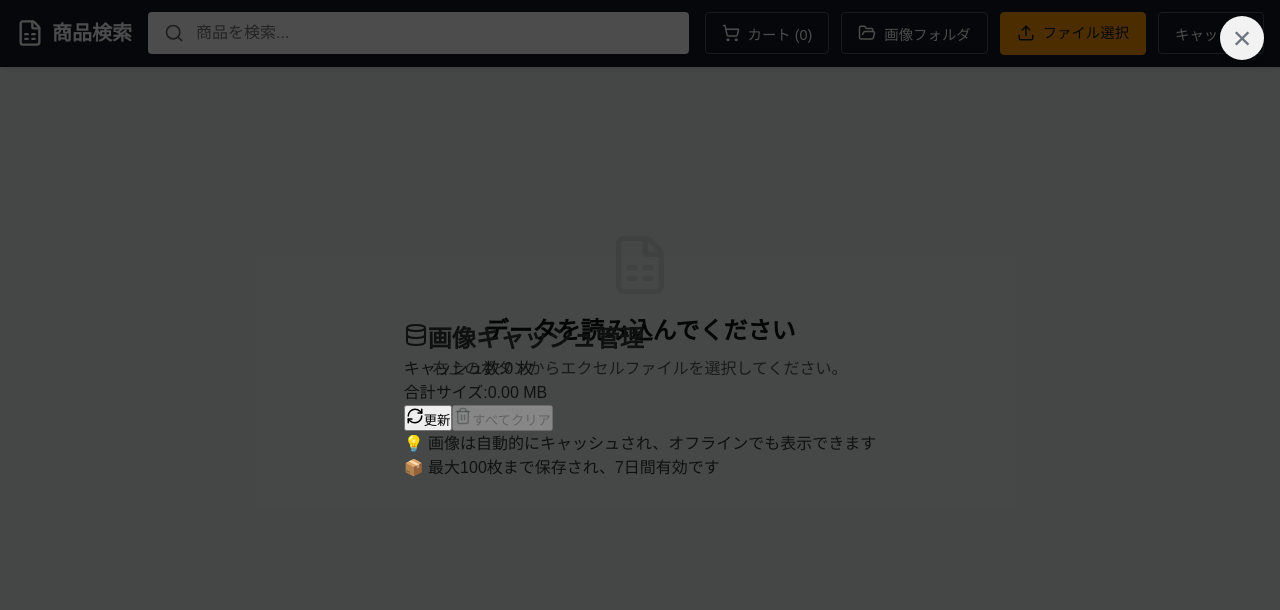
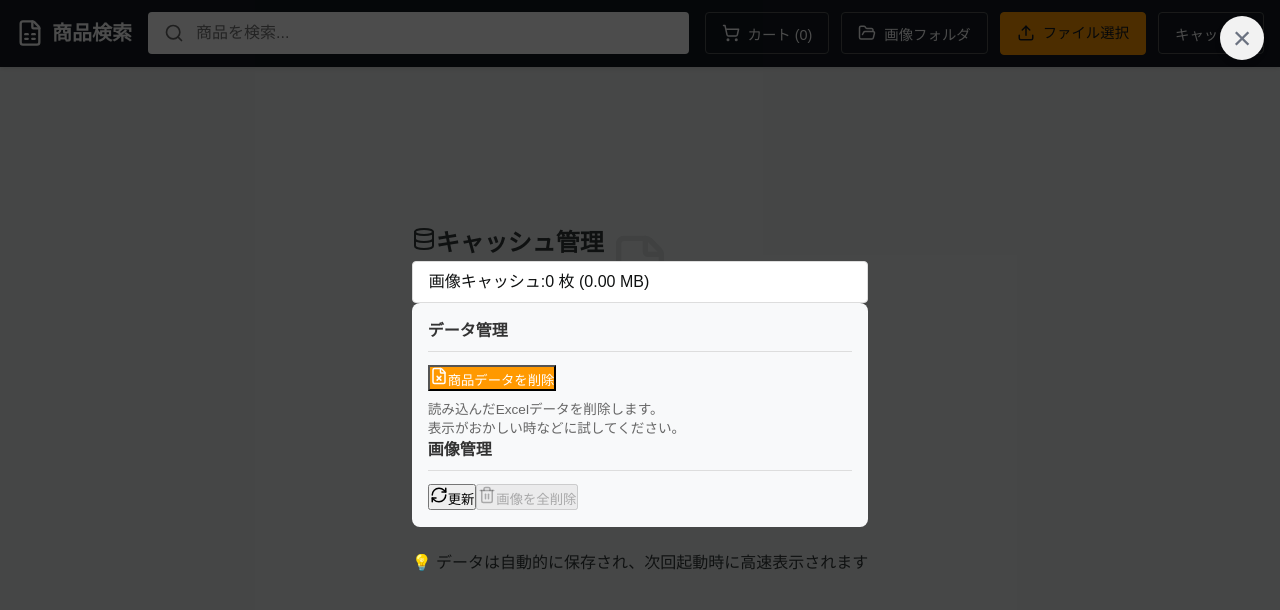
Before and after one commit to mikami-yuji/product-search-app, a React (Vite) app: page / in a window 1280 px wide. Both pictures are taken after a click on the button "キャッシュ". Shown: the top 610 px of the page. Built offline with nearby package versions, Linux system fonts and the light colour scheme.

Commit message:
feat: キャッシュ管理機能の強化
- 商品データ（IndexedDB）を手動で削除する機能を追加
- UIの改善（データ管理と画像管理のグループ分け）

```diff
--- a/src/CacheManager.jsx
+++ b/src/CacheManager.jsx
@@ -1,6 +1,7 @@
 import React, { useState, useEffect } from 'react';
-import { Database, Trash2, RefreshCw } from 'lucide-react';
+import { Database, Trash2, RefreshCw, FileX } from 'lucide-react';
 import { getCacheStats, clearImageCache } from './utils/imageCache';
+import { del } from 'idb-keyval';
 
 const CacheManager = ({ onClose }) => {
     const [stats, setStats] = useState({ count: 0, totalSizeMB: '0.00' });
@@ -15,17 +16,34 @@ const CacheManager = ({ onClose }) => {
         loadStats();
     }, []);
 
-    const handleClearCache = async () => {
-        if (!confirm('すべての画像キャッシュを削除しますか？')) return;
+    const handleClearImages = async () => {
+        if (!confirm('すべての画像キャッシュを削除しますか？\n（画像は再度読み込まれます）')) return;
 
         setIsClearing(true);
         try {
             await clearImageCache();
             await loadStats();
-            alert('キャッシュをクリアしました');
+            alert('画像キャッシュをクリアしました');
         } catch (err) {
             alert('キャッシュのクリアに失敗しました');
         } finally {
+            setIsClearing(false);
+        }
+    };
+
+    const handleClearData = async () => {
+        if (!confirm('保存されたExcelデータを削除しますか？\n（次回アプリ起動時に再度ファイル読み込みが必要になります）')) return;
+
+        setIsClearing(true);
+        try {
+            await del('productData');
+            await del('fileName');
+            await del('lastModified');
+            alert('商品データを削除しました。\n反映するにはページを再読み込みしてください。');
+            window.location.reload();
+        } catch (err) {
+            console.error(err);
+            alert('データの削除に失敗しました');
             setIsClearing(false);
         }
     };
@@ -36,7 +54,7 @@ const CacheManager = ({ onClose }) => {
                 <div className="cache-manager-header">
                     <h2>
                         <Database size={24} />
-                        画像キャッシュ管理
+                        キャッシュ管理
                     </h2>
                     <button onClick={onClose} className="modal-close-btn">×</button>
                 </div>
@@ -44,15 +62,29 @@ const CacheManager = ({ onClose }) => {
                 <div className="cache-manager-content">
                     <div className="cache-stats">
                         <div className="cache-stat-item">
-                            <span className="cache-stat-label">キャッシュ数:</span>
-                            <span className="cache-stat-value">{stats.count} 枚</span>
-                        </div>
-                        <div className="cache-stat-item">
-                            <span className="cache-stat-label">合計サイズ:</span>
-                            <span className="cache-stat-value">{stats.totalSizeMB} MB</span>
+                            <span className="cache-stat-label">画像キャッシュ:</span>
+                            <span className="cache-stat-value">{stats.count} 枚 ({stats.totalSizeMB} MB)</span>
                         </div>
                     </div>
 
+                    <div className="cache-actions-group">
+                        <h3>データ管理</h3>
+                        <div className="cache-actions">
+                            <button
+                                onClick={handleClearData}
+                                className="cache-btn cache-btn-warning"
+                                disabled={isClearing}
+                            >
+                                <FileX size={18} />
+                                商品データを削除
+                            </button>
+                            <p className="cache-desc">
+                                読み込んだExcelデータを削除します。<br />
+                                表示がおかしい時などに試してください。
+                            </p>
+                        </div>
+
+                        <h3>画像管理</h3>
                         <div className="cache-actions">
                             <button
                                 onClick={loadStats}
@@ -63,18 +95,18 @@ const CacheManager = ({ onClose }) => {
                                 更新
                             </button>
                             <button
-                            onClick={handleClearCache}
+                                onClick={handleClearImages}
                                 className="cache-btn cache-btn-danger"
                                 disabled={isClearing || stats.count === 0}
                             >
                                 <Trash2 size={18} />
-                            {isClearing ? 'クリア中...' : 'すべてクリア'}
+                                画像を全削除
                             </button>
+                        </div>
                     </div>
 
                     <div className="cache-info">
-                        <p>💡 画像は自動的にキャッシュされ、オフラインでも表示できます</p>
-                        <p>📦 最大100枚まで保存され、7日間有効です</p>
+                        <p>💡 データは自動的に保存され、次回起動時に高速表示されます</p>
                     </div>
                 </div>
             </div>
--- a/src/custom.css
+++ b/src/custom.css
@@ -13,3 +13,44 @@
     max-height: calc(100vh - 110px);
     overflow-y: auto;
 }
+/* Cache Manager Enhancements */
+.cache-actions-group {
+    background-color: #f8f9fa;
+    padding: 1rem;
+    border-radius: 8px;
+    margin-bottom: 1.5rem;
+}
+
+.cache-actions-group h3 {
+    font-size: 1rem;
+    color: #333;
+    margin-top: 0;
+    margin-bottom: 0.8rem;
+    padding-bottom: 0.5rem;
+    border-bottom: 1px solid #ddd;
+}
+
+.cache-desc {
+    font-size: 0.85rem;
+    color: #666;
+    margin-top: 0.5rem;
+    margin-bottom: 0;
+    line-height: 1.4;
+}
+
+.cache-btn-warning {
+    background-color: #ff9900;
+    color: white;
+}
+
+.cache-btn-warning:hover:not(:disabled) {
+    background-color: #e68a00;
+}
+
+/* Adjust existing styles for consistency */
+.cache-stat-item {
+    background: white;
+    padding: 0.5rem 1rem;
+    border-radius: 4px;
+    border: 1px solid #ddd;
+}
```
Lines whose indentation alone changed are shown as unchanged.
